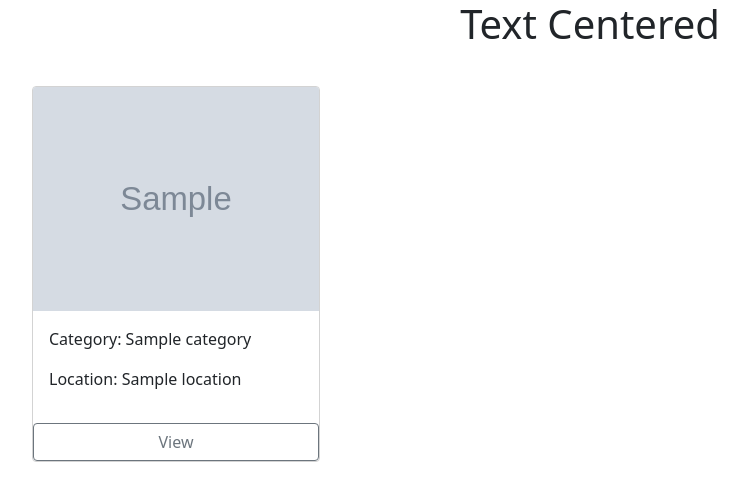
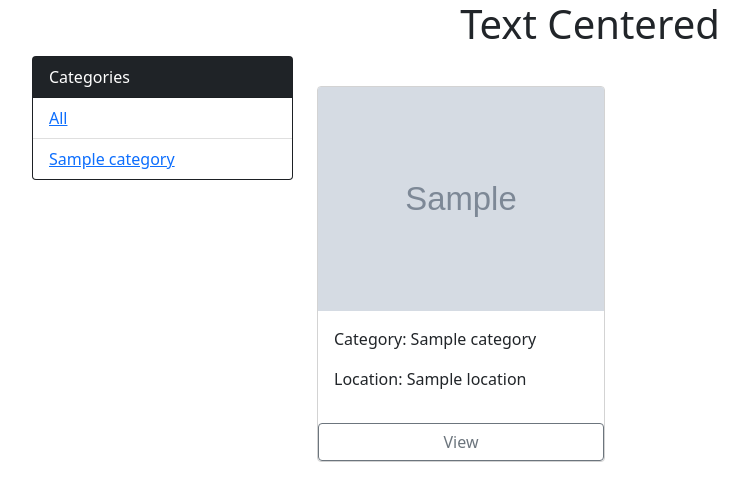
Before and after one commit to melissa-koi/PersonalGallery, a Django app: page / in a window 1280 px wide. Shown: the top 501 px of the page, without its empty margins (50-798 px from the left). Run offline with Django 3.2, Linux system fonts and the light colour scheme; tables that the repository leaves empty hold one stand-in row (values such as "Sample post"); grey boxes marked "Sample" are stand-in pictures.

Commit message:
able to filter from navbar using category

```diff
--- a/gallery/templates/home.html
+++ b/gallery/templates/home.html
@@ -8,6 +8,29 @@
 </div>
 
 <div class="container">
+    <div class="row">
+        <div class="col-md-3">
+
+            <div class="card bg-dark text-white">
+                <div class="card-header">
+                    Categories
+                </div>
+                <ul class="list-group list-group-flush">
+                    <li class="list-group-item">
+                        <a href="{% url 'home' %}">All</a>
+                    </li>
+                    {% for category in categories %}
+                    <li class=" list-group-item">
+                        <a href="{% url 'home' %}?category={{category.name}}">
+                            {{category.name}}
+                        </a>
+                    </li>
+                    {% endfor %}
+                </ul>
+            </div>
+
+        </div>
+        <div class="col-md-9">
                 <div class="card-group">
             {%for gallery in galleries%}
                 <div class="card" style="min-width: 18rem; max-width:18rem ;margin-top: 30px; margin-bottom: 30px; margin-right: 3rem; border:1px solid lightgrey">
--- a/gallery/views.py
+++ b/gallery/views.py
@@ -1,9 +1,19 @@
-from django.shortcuts import render
+from django.shortcuts import render, redirect
 from .models import Location, Category, Image
 # Create your views here.
 
 def home(request):
-    gallery = Image.objects.all()
+
+    category = request.GET.get('category')
+    if category is None:
+        gallery = Image.objects.all()
+    else:
+        gallery = Image.objects.filter(category__name=category)
+
+
     location = Location.objects.all()
-    category = Category.objects.all()
-    return render(request, 'home.html', {"galleries": gallery, "location": location, "category": category})
+    categories = Category.objects.all()
+
+
+
+    return render(request, 'home.html', {"galleries": gallery, "location": location, "categories": categories})
```
Lines whose indentation alone changed are shown as unchanged.
